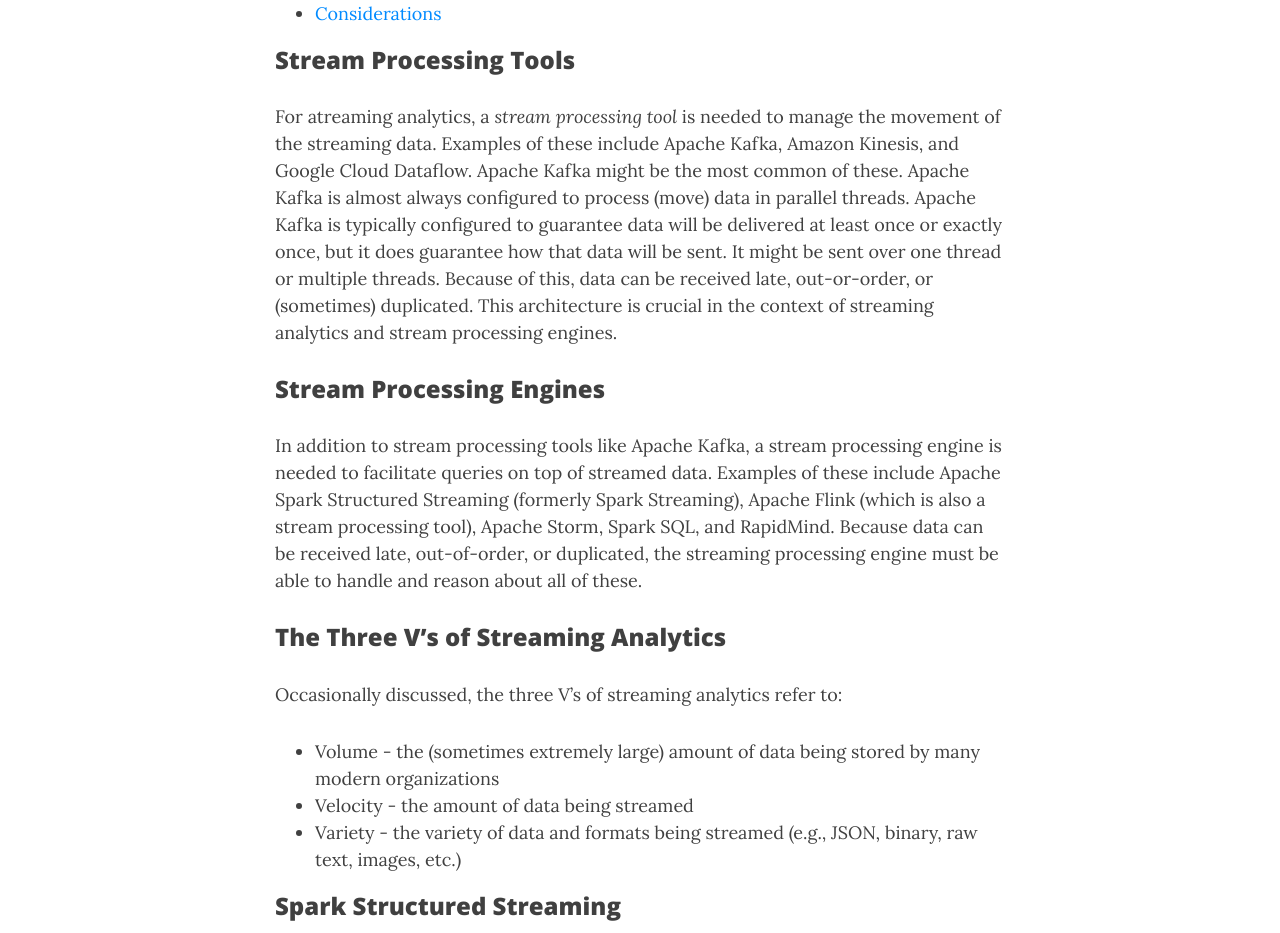
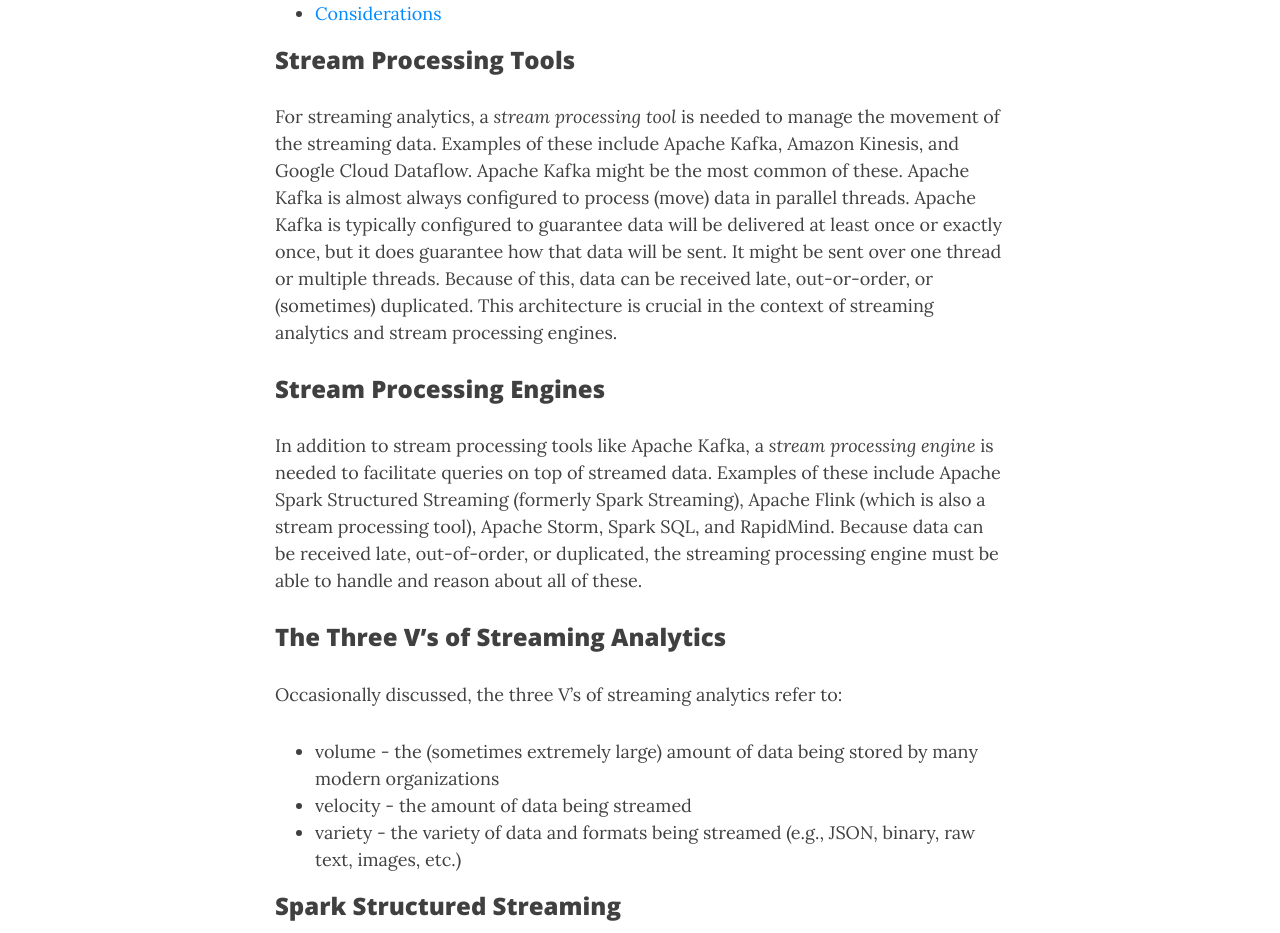
Before and after one commit to ethanwicker/ethanwicker.github.io, a Jekyll site: the page built from _posts/2022-12-20-overview-of-streaming-analytics.md, in a window 1280 px wide and 1400 px high, scrolled down 1158 px. Shown: the part 155-1088 px from the top of the window. Built offline with Jekyll 4.4.1, drawn with Linux system fonts in a browser that asks for light colours; nearby versions of some CDN libraries.

Commit message:
Update 2022-12-20-overview-of-streaming-analytics.md

```diff
--- a/_posts/2022-12-20-overview-of-streaming-analytics.md
+++ b/_posts/2022-12-20-overview-of-streaming-analytics.md
@@ -26,18 +26,18 @@ In this streaming example, the query can be thought of as always being active an
 
 ### Stream Processing Tools
 
-For atreaming analytics, a *stream processing tool* is needed to manage the movement of the streaming data.  Examples of these include Apache Kafka, Amazon Kinesis, and Google Cloud Dataflow. Apache Kafka might be the most common of these. Apache Kafka is almost always configured to process (move) data in parallel threads.  Apache Kafka is typically configured to guarantee data will be delivered at least once or exactly once, but it does guarantee how that data will be sent.  It might be sent over one thread or multiple threads.  Because of this, data can be received late, out-or-order, or (sometimes) duplicated.  This architecture is crucial in the context of streaming analytics and stream processing engines.
+For streaming analytics, a *stream processing tool* is needed to manage the movement of the streaming data.  Examples of these include Apache Kafka, Amazon Kinesis, and Google Cloud Dataflow. Apache Kafka might be the most common of these. Apache Kafka is almost always configured to process (move) data in parallel threads.  Apache Kafka is typically configured to guarantee data will be delivered at least once or exactly once, but it does guarantee how that data will be sent.  It might be sent over one thread or multiple threads.  Because of this, data can be received late, out-or-order, or (sometimes) duplicated.  This architecture is crucial in the context of streaming analytics and stream processing engines.
 
 ### Stream Processing Engines
 
-In addition to stream processing tools like Apache Kafka, a stream processing engine is needed to facilitate queries on top of streamed data.  Examples of these include Apache Spark Structured Streaming (formerly Spark Streaming), Apache Flink (which is also a stream processing tool), Apache Storm, Spark SQL, and RapidMind.  Because data can be received late, out-of-order, or duplicated, the streaming processing engine must be able to handle and reason about all of these.
+In addition to stream processing tools like Apache Kafka, a *stream processing engine* is needed to facilitate queries on top of streamed data.  Examples of these include Apache Spark Structured Streaming (formerly Spark Streaming), Apache Flink (which is also a stream processing tool), Apache Storm, Spark SQL, and RapidMind.  Because data can be received late, out-of-order, or duplicated, the streaming processing engine must be able to handle and reason about all of these.
 
 ### The Three V’s of Streaming Analytics
 
 Occasionally discussed, the three V’s of streaming analytics refer to:
-- Volume - the (sometimes extremely large) amount of data being stored by many modern organizations
-- Velocity - the amount of data being streamed
-- Variety - the variety of data and formats being streamed (e.g., JSON, binary, raw text, images, etc.)
+- volume - the (sometimes extremely large) amount of data being stored by many modern organizations
+- velocity - the amount of data being streamed
+- variety - the variety of data and formats being streamed (e.g., JSON, binary, raw text, images, etc.)
 
 ### Spark Structured Streaming
 
```
